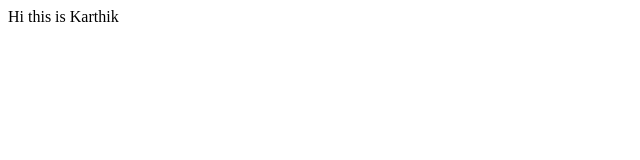
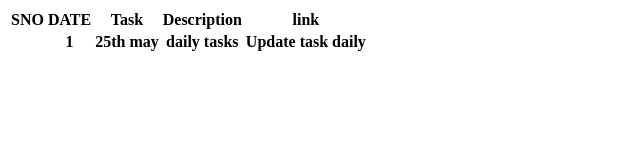
Before and after one commit to KARTHIK3699999/github.io, a plain HTML site: page index.html in a window 1280 px wide. Shown: the whole page, without its empty margins (0-640 px from the left). Drawn offline with Linux system fonts and the light colour scheme.

Commit message:
first commit

```diff
--- a/index.html
+++ b/index.html
@@ -1 +1,30 @@
-Hi this is Karthik
+<!DOCTYPE html>
+<html>
+<head>
+    <meta charset='utf-8'>
+    <meta http-equiv='X-UA-Compatible' content='IE=edge'>
+    <title>Page Title</title>
+    <meta name='viewport' content='width=device-width, initial-scale=1'>
+    <link rel='stylesheet' type='text/css' media='screen' href='main.css'>
+    <script src='main.js'></script>
+    <link rel="stylesheet" href="style.css">
+</head>
+<body>
+    <table>
+    <tr>
+        <th>SNO</th>
+        <th>DATE</th>
+        <th>Task</th>
+        <th>Description</th>
+        <th>link</th>
+    </tr>
+    <td>
+        <th>1</th>
+        <th>25th may</th>
+        <th>daily tasks</th>
+        <th>Update task daily</th>
+        <th><link rel="Mypage" href="/n"></th>
+    </td>
+  </table>
+</body>
+</html>
--- /dev/null
+++ b/site.js
@@ -0,0 +1 @@
+console.log(check);
```
Also changed, not shown: style.css (added).
